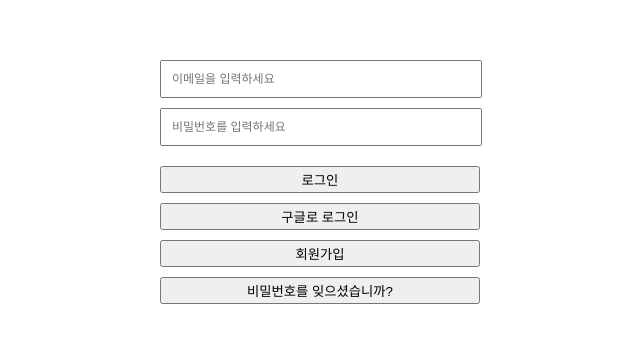
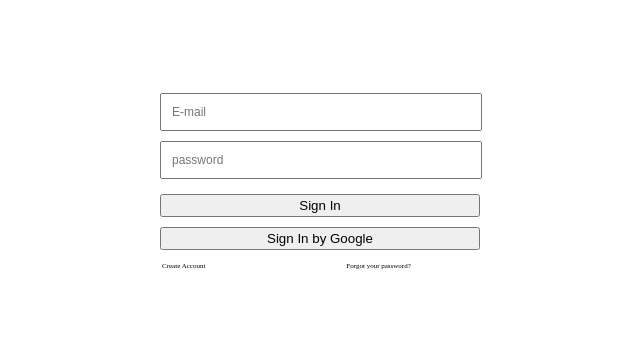
Before and after one commit to archive-cs-minhyuk/reservation-frontend, a React (Create React App) app: page /login in a window 1280 px wide. Shown: the part 221-564 px from the top of the page, without its empty margins (320-960 px from the left). Built offline with nearby package versions, Linux system fonts and the light colour scheme; no server answers.

Commit message:
200114 finish

```diff
--- a/src/routes/Auth.js
+++ b/src/routes/Auth.js
@@ -44,7 +44,7 @@ const Auth = () => {
         <input
           name="email"
           type="email"
-          placeholder="이메일을 입력하세요"
+          placeholder="E-mail"
           required
           className={styles.authInput}
           value={email}
@@ -53,34 +53,34 @@ const Auth = () => {
         <input
           name="password"
           type="password"
-          placeholder="비밀번호를 입력하세요"
+          placeholder="password"
           required
           className={styles.authInput}
           value={password}
           onChange={onChange}
         />
-        <input type="submit" value="로그인" className={styles.authSubmit} />
+        <input type="submit" value="Sign In" className={styles.authSubmit} />
       </form>
+      <button
+        name="google"
+        onClick={onSocialClick}
+        className={styles.google_button}
+      >
+        Sign In by Google
+      </button>
       <div className={styles.buttonContainer}>
-        <button
-          name="google"
-          onClick={onSocialClick}
-          className={styles.google_button}
-        >
-          구글로 로그인
-        </button>
-        <button
+        <div
           onClick={() => history.push("/authRequest")}
           className={styles.authrequest}
         >
-          회원가입
-        </button>
-        <button
+          Create Account
+        </div>
+        <div
           onClick={() => history.push("/resetPassword")}
           className={styles.forgotpassword}
         >
-          비밀번호를 잊으셨습니까?
-        </button>
+          Forgot your password?
+        </div>
       </div>
     </div>
   );
--- a/src/routes/Auth.module.css
+++ b/src/routes/Auth.module.css
@@ -23,7 +23,7 @@
 
 .authSubmit {
   text-align: center;
-  margin-top: 10px;
+  margin-top: 5px;
   padding: 2px;
   cursor: pointer;
   margin-bottom: 10px;
@@ -33,30 +33,32 @@
   width: 100%;
   max-width: 320px;
   display: flex;
-  flex-direction: column;
   margin: 0 auto;
 }
 
 .google_button {
-  width: 100%;
+  width: 320px;
   text-align: center;
   padding: 2px;
   margin: 0 auto;
   margin-bottom: 10px;
+  cursor: pointer;
 }
 
 .authrequest {
-  width: 100%;
   text-align: center;
   padding: 2px;
-  margin: 0 auto;
   margin-bottom: 10px;
+  margin-right: 137px;
+  cursor: pointer;
+  font-size: 7px;
 }
 
 .forgotpassword {
-  width: 100%;
   text-align: center;
   padding: 2px;
-  margin: 0 auto;
   margin-bottom: 10px;
+  cursor: pointer;
+  float: right;
+  font-size: 7px;
 }
--- a/src/routes/AuthRequest.js
+++ b/src/routes/AuthRequest.js
@@ -102,7 +102,7 @@ const AuthRequest = ({ userObj }) => {
         />
         <input
           type="submit"
-          value="계정 생성하기"
+          value="Create Account"
           className={styles.auth_button}
         />
       </form>
--- a/src/routes/AuthRequest.module.css
+++ b/src/routes/AuthRequest.module.css
@@ -23,4 +23,5 @@
   width: 100%;
   text-align: center;
   padding: 2px;
+  cursor: pointer;
 }
--- a/src/routes/ResetPassword.js
+++ b/src/routes/ResetPassword.js
@@ -22,10 +22,10 @@ const ResetPassword = () => {
           console.log("비밀번호 reset");
         })
         .catch(function (error) {
-          console.log(error.message);
+          alert(error.message);
         });
     } else {
-      alert("이메일이 맞지 않습니다");
+      alert("이메일을 다시 입력해주세요.");
     }
   };
   return (
```
Also changed, not shown: 1 other file (tests, documents, lock files or other folders).
